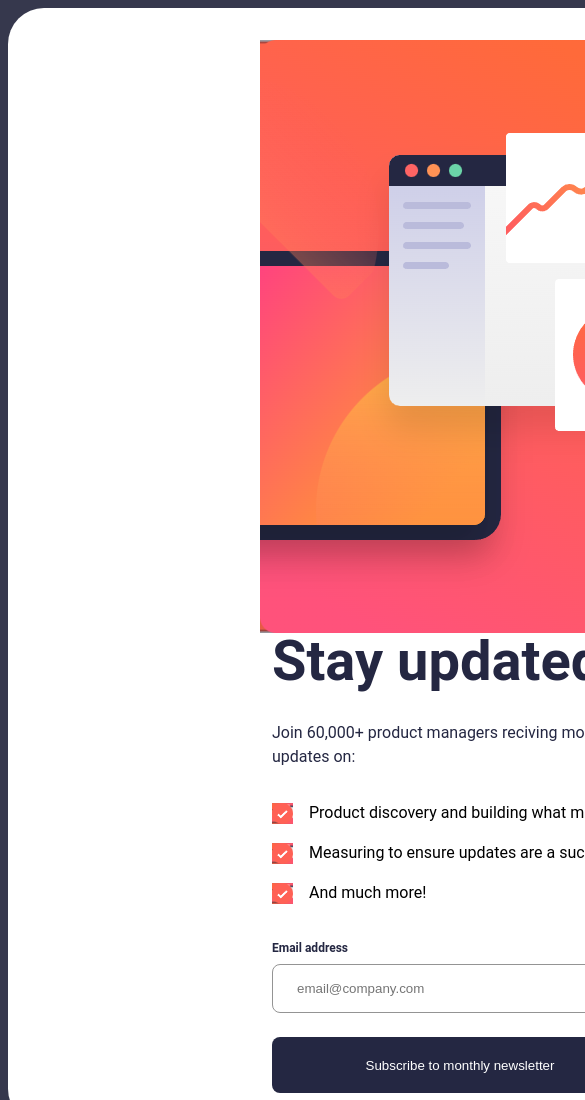
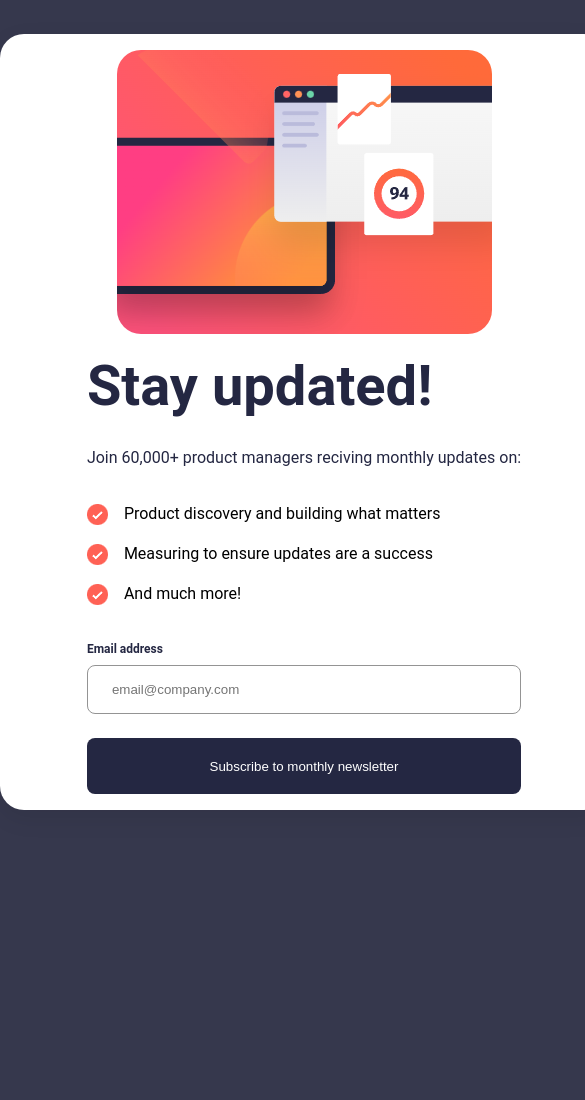
Before and after one commit to IdoFeffer/Newsletter, a plain HTML site: page index.html in a window 390 px wide. Shown: the top 1100 px of the page, 585 px wide, since content can reach past the window. After the commit the page ends 844 px from the top, so only its background shows below. Drawn offline with Linux system fonts and the light colour scheme.

Commit message:
Tablet and mobile png change

```diff
--- a/css/style.css
+++ b/css/style.css
@@ -3,21 +3,35 @@
 }
 
 body {
+  margin: 0;
   font-family: var(--ff-primary);
   background-color: var(--blue-700);
+}
+main {
+  min-height: 100vh;
+  display: grid;
+  place-items: center;
 }
 
 .newsletter-container {
   display: flex;
   flex-direction: row-reverse;
   align-items: center;
-  justify-content: space-between;
-  padding: var(--spacing-400);
-  background: var(--white);
-  border-radius: 36px;
+  gap: 24px;
+  background-color: #fff;
+  border-radius: 24px;
+  max-width: 904px;
+  width: min(904px, 92vw);
+  margin: 32px auto;
+  padding: 24px;
+  box-shadow: 0 8px 24px rgba(0, 0, 0, 0.08);
+}
 
-  width: 904px;
-  height: 641px;
+.img-news img {
+  width: 100%;
+  height: auto;
+  display: block;
+  border-radius: 24px;
 }
 
 .title {
@@ -32,6 +46,7 @@ body {
   flex-direction: column;
   gap: var(--spacing-400);
 }
+
 .bullets p {
   margin: 0;
   font-size: var(--fs-2);
@@ -68,34 +83,29 @@ body {
   flex-direction: column;
   align-self: center;
   gap: var(--spacing-400);
-  max-width: 376px;
-}
-
-.img-news img {
-  width: 100%;
-  height: 100%;
-  object-fit: cover;
-  display: block;
-  border-radius: inherit;
 }
 
 .input-row {
   gap: var(--spacing-300);
 }
+
 .email {
   color: var(--blue-800);
   font-size: var(--fs-3);
   font-weight: var(--fw-bold);
 }
+
 input {
-  padding: 16px 24px;
+  padding: var(--spacing-200) var(--spacing-300);
   border-radius: 8px;
   border: 1px solid var(--grey);
   margin-top: var(--spacing-100);
 }
+
 input:invalid {
   border-color: var(--red);
 }
+
 button {
   color: var(--white);
   background-color: var(--blue-800);
@@ -103,27 +113,26 @@ button {
   border-radius: 8px;
   border: none;
 }
+
 button:active {
   background-color: var(--gradient-start);
 }
 
-/* ------------------------------------------------------- */
-
-/* Tablet  */
-@media (max-width: 1024px) {
+@media (max-width: 1100px) {
   .newsletter-container {
-    display: flex;
     flex-direction: column;
-    height: auto;
+    width: 608px;
   }
-  img {
-    background-image: url('/assets/img/signup-tablet.png');
-    background-repeat: no-repeat;
-    background-size: cover;
-    background-position: center;
+  .news-side {
+    max-width: 520px;
   }
 }
 
 @media (max-width: 670px) {
-
+  .newsletter-container {
+    padding: 16px;
+  }
+  .news-side {
+    max-width: 100%;
+  }
 }
--- a/index.html
+++ b/index.html
@@ -1,4 +1,4 @@
-<!DOCTYPE html>
+<!-- <!DOCTYPE html>
 <html lang="en">
   <head>
     <meta charset="UTF-8" />
@@ -8,10 +8,14 @@
   </head>
   <body>
     <main>
-      <section class="newsletter-container">
-        <section class="img-news">
-          <img src="assets/img/signup-desktop.png" alt="img" />
-        </section>
+<section class="img-news">
+  <picture>
+    <source media="(max-width: 670px)"  srcset="assets/img/signup-mobile.png" />
+    <source media="(max-width: 1100px)" srcset="assets/img/signup-tablet.png" />
+    <img src="assets/img/signup-desktop.png" alt="Newsletter illustration" />
+  </picture>
+</section>
+
 
         <div class="news-side flex-column">
           <section class="title">Stay updated!</section>
@@ -45,4 +49,58 @@
     </main>
     <script src="main.js"></script>
   </body>
+</html> -->
+
+<!DOCTYPE html>
+<html lang="en">
+  <head>
+    <meta charset="UTF-8" />
+    <meta name="viewport" content="width=device-width, initial-scale=1.0" />
+    <title>Newsletter</title>
+    <link rel="stylesheet" href="css/main.css" />
+  </head>
+  <body>
+    <main>
+      <section class="newsletter-container">
+        <section class="img-news">
+          <picture>
+            <source media="(max-width: 670px)" srcset="assets/img/signup-mobile.png" />
+            <source media="(max-width: 1100px)" srcset="assets/img/signup-tablet.png" />
+            <img src="assets/img/signup-desktop.png" alt="Newsletter illustration" />
+          </picture>
+        </section>
+
+        <div class="news-side flex-column">
+          <section class="title">Stay updated!</section>
+
+          <section class="bullets">
+            <p>Join 60,000+ product managers reciving monthly updates on:</p>
+            <ul class="benefits">
+              <li>
+                <img src="assets/img/V-small.png" alt="" />
+                Product discovery and building what matters
+              </li>
+              <li>
+                <img src="assets/img/V-small.png" alt="" />
+                Measuring to ensure updates are a success
+              </li>
+              <li>
+                <img src="assets/img/V-small.png" alt="" />
+                And much more!
+              </li>
+            </ul>
+          </section>
+
+          <section class="form">
+            <label class="email" for="email">Email address</label>
+            <div class="input-row flex-column">
+              <input type="email" id="email" placeholder="email@company.com" />
+              <button>Subscribe to monthly newsletter</button>
+            </div>
+          </section>
+        </div>
+      </section>
+    </main>
+    <script src="main.js"></script>
+  </body>
 </html>
```
